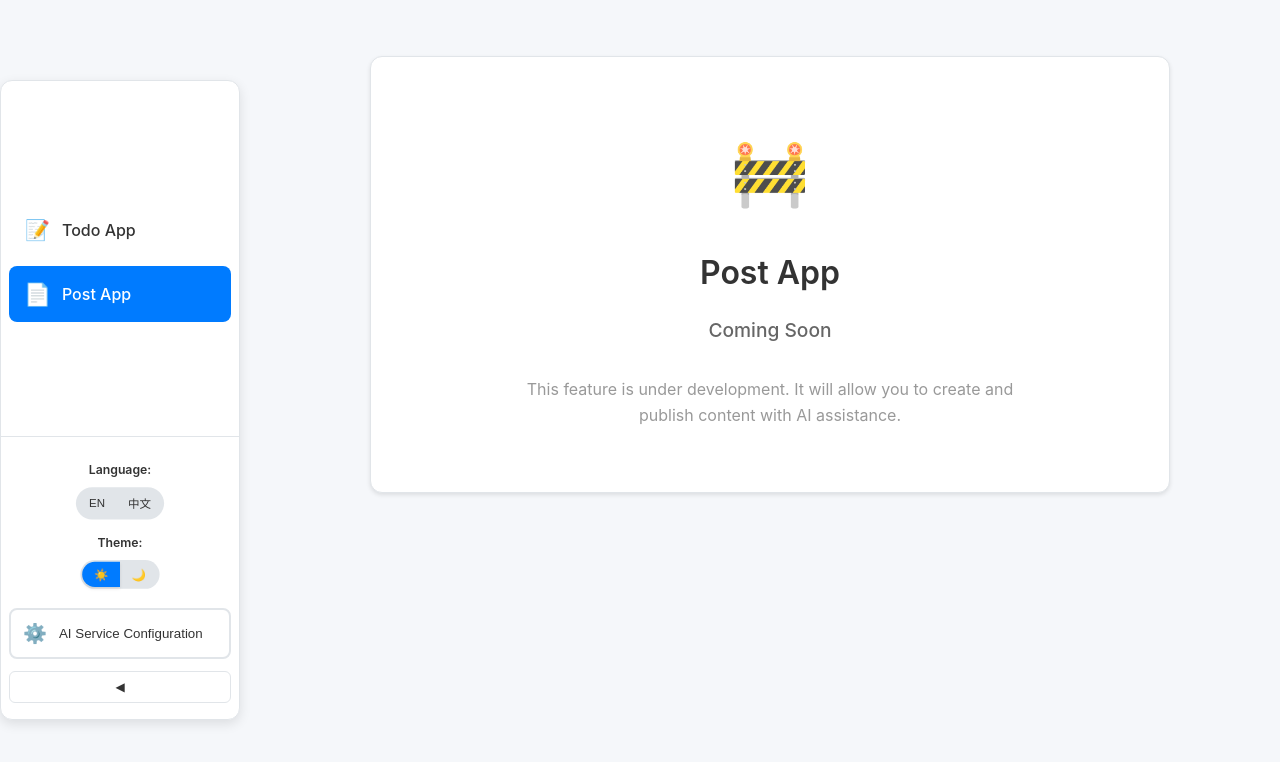
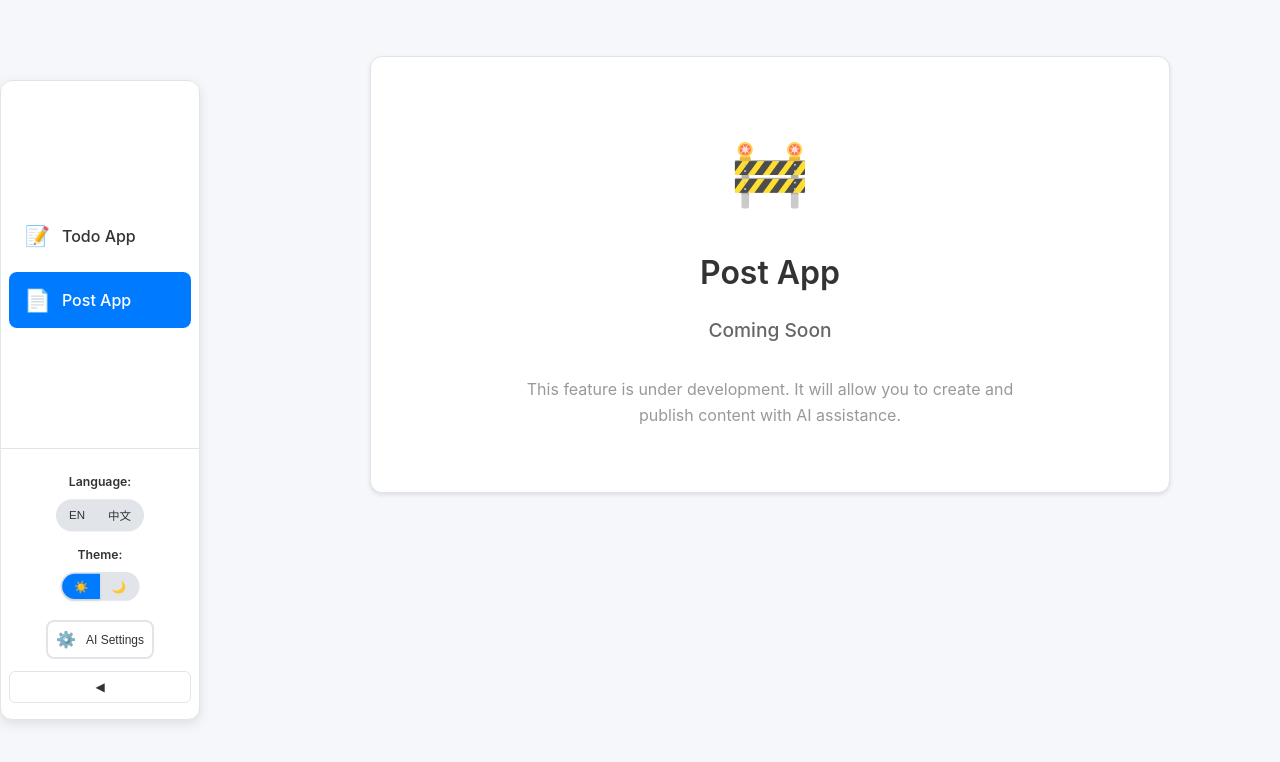
Before and after one commit to 1nFrastr/kai-todo-app, a React (Vite) app in the folder frontend/: page /post in a window 1280 px wide. Shown: the top 762 px of the page. Built offline with nearby package versions, Linux system fonts and the light colour scheme.

Commit message:
refactor: Adjust sidebar width and improve AI config item layout

```diff
--- a/frontend/src/components/Sidebar/Sidebar.scss
+++ b/frontend/src/components/Sidebar/Sidebar.scss
@@ -15,7 +15,7 @@
   overflow: hidden;
 
   &.expanded {
-    width: 240px;
+    width: 200px;
   }
 
   &.collapsed {
@@ -125,21 +125,24 @@
 .ai-config-item {
   margin-bottom: 12px;
   padding: 0 8px;
+  display: flex;
+  align-items: center;
+  justify-content: center;
 }
 
 .ai-config-btn {
   display: flex;
   align-items: center;
   justify-content: flex-start;
-  width: 100%;
-  padding: 12px;
+  padding: 8px;
   background: transparent;
   border: 2px solid var(--border-color);
   border-radius: 8px;
   color: var(--text-color);
   cursor: pointer;
   transition: all 0.2s ease;
-  gap: 12px;
+  gap: 10px;
+  font-size: 12px;
 
   &:hover {
     border-color: var(--primary-color);
@@ -149,7 +152,7 @@
 }
 
 .ai-config-icon {
-  font-size: 1.2rem;
+  font-size: 1rem;
   flex-shrink: 0;
 }
 
--- a/frontend/src/i18n/index.ts
+++ b/frontend/src/i18n/index.ts
@@ -96,7 +96,7 @@ const resources = {
 
       // AI Configuration
       aiConfig: {
-        title: "AI Service Configuration",
+        title: "AI Settings",
         button: "AI Settings",
         buttonTooltip: "Configure AI Service",
 
@@ -237,7 +237,7 @@ const resources = {
 
       // AI Configuration
       aiConfig: {
-        title: "AI服务配置",
+        title: "AI 设置",
         button: "AI设置",
         buttonTooltip: "配置AI服务",
 
```
